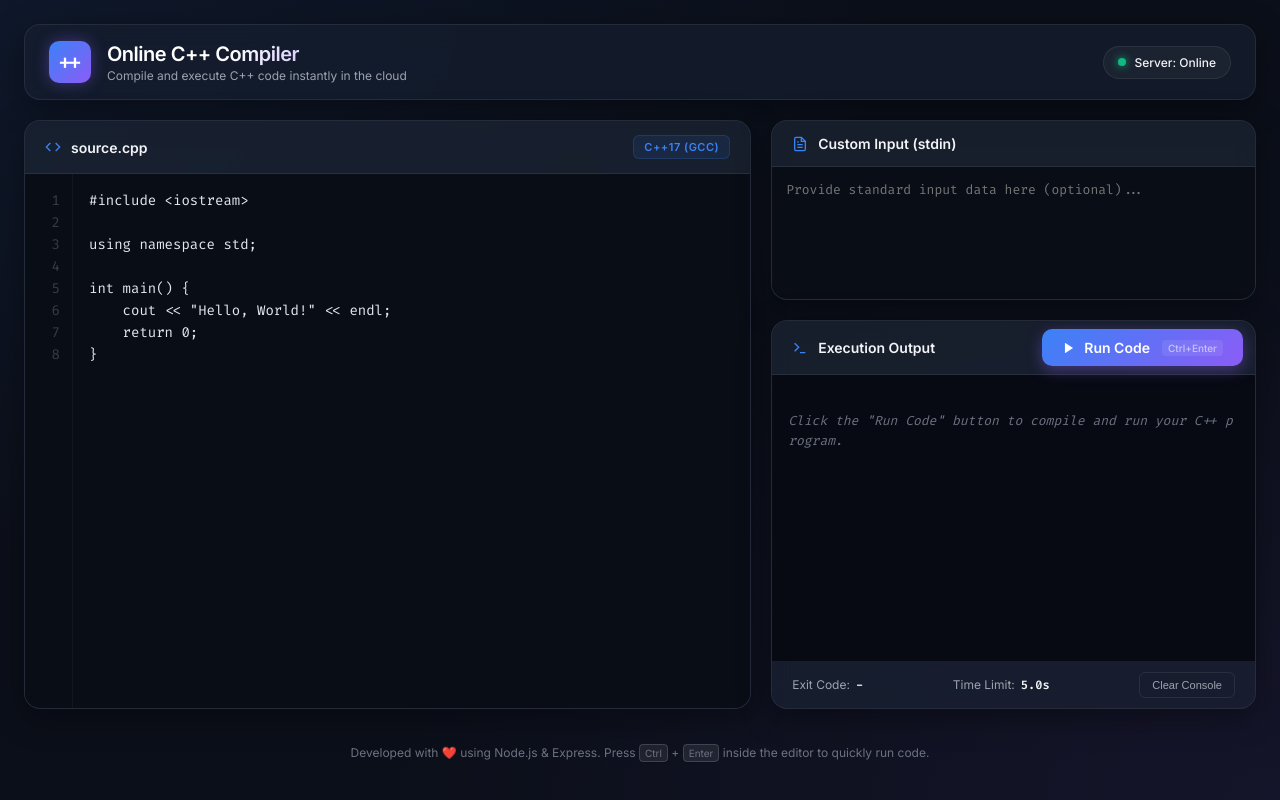
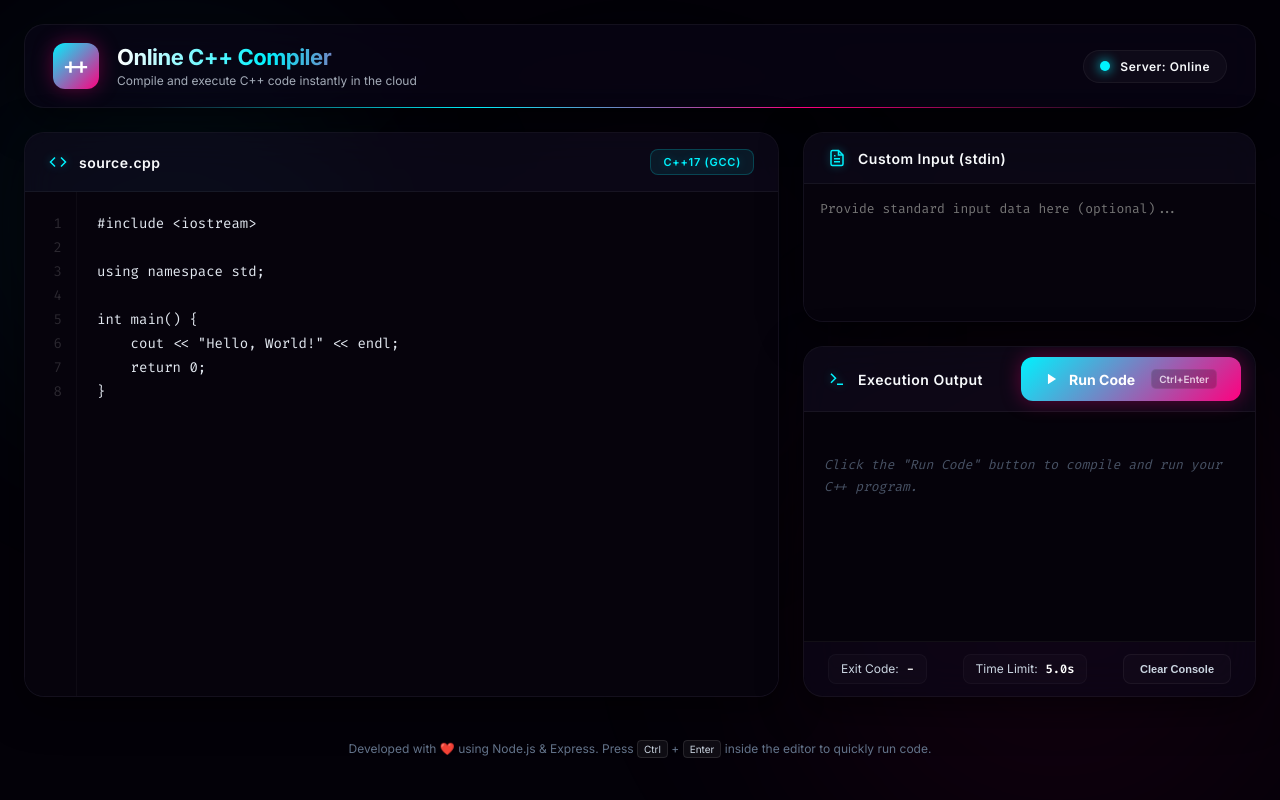
Before and after one commit to priyakant007/Compiler-c-, a plain HTML site: page frontend/index.html in a window 1280 px wide. Drawn offline with Linux system fonts and the light colour scheme.

Commit message:
new frontend

```diff
--- a/frontend/index.html
+++ b/frontend/index.html
@@ -11,6 +11,13 @@
     <link rel="stylesheet" href="style.css">
 </head>
 <body>
+    <!-- 🌌 Space Dust Background Overlay -->
+    <div class="nebula-bg">
+        <div class="nebula-glow-1"></div>
+        <div class="nebula-glow-2"></div>
+        <div class="nebula-glow-3"></div>
+    </div>
+
     <div class="app-container">
         <!-- Header -->
         <header class="app-header">
--- a/frontend/style.css
+++ b/frontend/style.css
@@ -1,29 +1,32 @@
-/* Reset & Variables */
+/* 🌌 Cosmic Nebula Design System */
 :root {
-    --bg-app: #0b0f19;
-    --bg-card: rgba(22, 31, 48, 0.7);
-    --border-color: rgba(255, 255, 255, 0.08);
-    --border-focus: #3b82f6;
+    --bg-app: #030108;
+    --bg-card: rgba(12, 6, 26, 0.55);
 
-    --text-primary: #f3f4f6;
-    --text-secondary: #9ca3af;
-    --text-muted: #6b7280;
+    --border-color: rgba(255, 255, 255, 0.05);
+    --border-glow-cyan: rgba(0, 242, 254, 0.4);
+    --border-glow-pink: rgba(255, 0, 127, 0.4);
 
-    --accent-blue: #3b82f6;
-    --accent-purple: #8b5cf6;
-    --accent-gradient: linear-gradient(135deg, #3b82f6 0%, #8b5cf6 100%);
-    --accent-glow: rgba(139, 92, 246, 0.4);
+    --text-primary: #f8fafc;
+    --text-secondary: #cbd5e1;
+    --text-muted: #64748b;
 
-    --terminal-bg: #070a13;
+    --accent-cyan: #00f2fe;
+    --accent-pink: #ff007f;
+    --accent-purple: #7e22ce;
+    --accent-gradient: linear-gradient(135deg, #00f2fe 0%, #ff007f 100%);
+    --accent-glow: rgba(255, 0, 127, 0.35);
+
+    --terminal-bg: #05020a;
     --terminal-success: #10b981;
-    --terminal-error: #ef4444;
+    --terminal-error: #ff2a6d;
     --terminal-warning: #f59e0b;
 
     --font-ui: 'Inter', -apple-system, BlinkMacSystemFont, "Segoe UI", Roboto, sans-serif;
     --font-code: 'Fira Code', 'JetBrains Mono', 'Courier New', monospace;
 
-    --card-shadow: 0 8px 32px 0 rgba(0, 0, 0, 0.37);
-    --transition-speed: 0.25s;
+    --card-shadow: 0 10px 40px 0 rgba(0, 0, 0, 0.55);
+    --transition-speed: 0.3s;
 }
 
 * {
@@ -40,64 +43,125 @@ body {
     display: flex;
     flex-direction: column;
     overflow-x: hidden;
-    /* Subtle background grid pattern */
-    background-image:
-        radial-gradient(at 0% 0%, rgba(59, 130, 246, 0.08) 0px, transparent 50%),
-        radial-gradient(at 100% 100%, rgba(139, 92, 246, 0.08) 0px, transparent 50%);
+    position: relative;
 }
 
-/* App Layout */
+/* 🌌 Ambient Cosmic Background Glows */
+.nebula-bg {
+    position: fixed;
+    top: 0;
+    left: 0;
+    width: 100vw;
+    height: 100vh;
+    z-index: -1;
+    overflow: hidden;
+    pointer-events: none;
+}
+
+.nebula-glow-1 {
+    position: absolute;
+    width: 600px;
+    height: 600px;
+    border-radius: 50%;
+    background: radial-gradient(circle, rgba(0, 242, 254, 0.08) 0%, transparent 70%);
+    top: -10%;
+    left: -10%;
+    filter: blur(80px);
+    animation: float 25s infinite alternate ease-in-out;
+}
+
+.nebula-glow-2 {
+    position: absolute;
+    width: 700px;
+    height: 700px;
+    border-radius: 50%;
+    background: radial-gradient(circle, rgba(255, 0, 127, 0.08) 0%, transparent 70%);
+    bottom: -15%;
+    right: -10%;
+    filter: blur(80px);
+    animation: float 30s infinite alternate-reverse ease-in-out;
+}
+
+.nebula-glow-3 {
+    position: absolute;
+    width: 500px;
+    height: 500px;
+    border-radius: 50%;
+    background: radial-gradient(circle, rgba(126, 34, 206, 0.06) 0%, transparent 70%);
+    top: 40%;
+    left: 50%;
+    transform: translate(-50%, -50%);
+    filter: blur(100px);
+}
+
+@keyframes float {
+    0% { transform: translateY(0) scale(1); }
+    100% { transform: translateY(50px) scale(1.15); }
+}
+
+/* App Container */
 .app-container {
-    max-width: 1400px;
+    max-width: 1440px;
     width: 100%;
     margin: 0 auto;
     padding: 24px;
     display: flex;
     flex-direction: column;
     flex: 1;
-    gap: 20px;
+    gap: 24px;
 }
 
-/* Header */
+/* Glass Header with Neon Accent Line */
 .app-header {
     display: flex;
     justify-content: space-between;
     align-items: center;
-    padding: 16px 24px;
+    padding: 18px 28px;
     background: var(--bg-card);
-    backdrop-filter: blur(12px);
-    -webkit-backdrop-filter: blur(12px);
+    backdrop-filter: blur(20px);
+    -webkit-backdrop-filter: blur(20px);
     border: 1px solid var(--border-color);
-    border-radius: 16px;
+    border-radius: 20px;
     box-shadow: var(--card-shadow);
+    position: relative;
+}
+
+.app-header::after {
+    content: '';
+    position: absolute;
+    bottom: -1px;
+    left: 10%;
+    width: 80%;
+    height: 1px;
+    background: linear-gradient(90deg, transparent, var(--accent-cyan), var(--accent-pink), transparent);
 }
 
 .brand {
     display: flex;
     align-items: center;
-    gap: 16px;
+    gap: 18px;
 }
 
 .logo-icon {
     font-family: var(--font-code);
     font-weight: 700;
-    font-size: 20px;
+    font-size: 22px;
     color: #fff;
     background: var(--accent-gradient);
-    width: 42px;
-    height: 42px;
+    width: 46px;
+    height: 46px;
     display: flex;
     align-items: center;
     justify-content: center;
-    border-radius: 10px;
-    box-shadow: 0 0 15px var(--accent-glow);
+    border-radius: 12px;
+    box-shadow: 0 0 20px var(--accent-glow);
 }
 
 .logo-text h1 {
-    font-size: 20px;
-    font-weight: 600;
+    font-size: 22px;
+    font-weight: 700;
     letter-spacing: -0.5px;
-    background: linear-gradient(120deg, #fff 40%, #a78bfa 100%);
+    background: linear-gradient(90deg, #ffffff, #00f2fe, #ff007f);
     -webkit-background-clip: text;
     -webkit-text-fill-color: transparent;
 }
@@ -105,126 +169,133 @@ body {
 .logo-text .subtitle {
     font-size: 12px;
     color: var(--text-secondary);
-    margin-top: 2px;
+    margin-top: 3px;
+    opacity: 0.8;
 }
 
 .system-status {
     display: flex;
     align-items: center;
-    gap: 8px;
-    background: rgba(255, 255, 255, 0.04);
-    padding: 8px 14px;
-    border-radius: 20px;
-    border: 1px solid var(--border-color);
+    gap: 10px;
+    background: rgba(255, 255, 255, 0.03);
+    padding: 8px 16px;
+    border-radius: 30px;
+    border: 1px solid rgba(255, 255, 255, 0.05);
     font-size: 12px;
-    font-weight: 500;
+    font-weight: 600;
+    letter-spacing: 0.5px;
 }
 
 .status-dot {
-    width: 8px;
-    height: 8px;
+    width: 10px;
+    height: 10px;
     border-radius: 50%;
 }
 
 .status-dot.online {
-    background-color: var(--terminal-success);
-    box-shadow: 0 0 8px var(--terminal-success);
+    background-color: var(--accent-cyan);
+    box-shadow: 0 0 12px var(--accent-cyan);
 }
 
 .status-dot.offline {
-    background-color: var(--terminal-error);
-    box-shadow: 0 0 8px var(--terminal-error);
+    background-color: var(--accent-pink);
+    box-shadow: 0 0 12px var(--accent-pink);
 }
 
-/* Workspace Grid */
+/* Workspace Grid Layout */
 .workspace {
     display: grid;
-    grid-template-columns: 1.2fr 0.8fr;
-    gap: 20px;
+    grid-template-columns: 1.25fr 0.75fr;
+    gap: 24px;
     flex: 1;
 }
 
-@media (max-width: 1024px) {
+@media (max-width: 1100px) {
     .workspace {
         grid-template-columns: 1fr;
     }
 }
 
-/* Common Card Styles */
+/* Glassmorphic Card Redesign */
 .card {
     background: var(--bg-card);
-    backdrop-filter: blur(12px);
-    -webkit-backdrop-filter: blur(12px);
+    backdrop-filter: blur(20px);
+    -webkit-backdrop-filter: blur(20px);
     border: 1px solid var(--border-color);
-    border-radius: 16px;
+    border-radius: 20px;
     box-shadow: var(--card-shadow);
     display: flex;
     flex-direction: column;
     overflow: hidden;
-    transition: border-color var(--transition-speed);
+    transition: all var(--transition-speed) ease-in-out;
 }
 
-.card:focus-within {
-    border-color: rgba(59, 130, 246, 0.4);
+.card:hover {
+    border-color: rgba(255, 255, 255, 0.08);
+    box-shadow: 0 15px 45px 0 rgba(0, 0, 0, 0.65);
 }
 
 .card-header {
     display: flex;
     justify-content: space-between;
     align-items: center;
-    padding: 14px 20px;
-    background: rgba(255, 255, 255, 0.02);
+    padding: 16px 24px;
+    background: rgba(255, 255, 255, 0.015);
     border-bottom: 1px solid var(--border-color);
 }
 
 .panel-title {
     display: flex;
     align-items: center;
-    gap: 10px;
+    gap: 12px;
     font-size: 14px;
     font-weight: 600;
     color: var(--text-primary);
+    letter-spacing: 0.5px;
 }
 
 .panel-title .icon {
-    width: 16px;
-    height: 16px;
-    color: var(--accent-blue);
+    width: 18px;
+    height: 18px;
+    color: var(--accent-cyan);
+    filter: drop-shadow(0 0 4px var(--border-glow-cyan));
 }
 
 .badge {
-    background: rgba(59, 130, 246, 0.1);
-    color: var(--accent-blue);
-    border: 1px solid rgba(59, 130, 246, 0.2);
-    padding: 4px 10px;
-    border-radius: 6px;
+    background: rgba(0, 242, 254, 0.08);
+    color: var(--accent-cyan);
+    border: 1px solid rgba(0, 242, 254, 0.2);
+    padding: 5px 12px;
+    border-radius: 8px;
     font-size: 11px;
     font-weight: 600;
-    letter-spacing: 0.5px;
+    letter-spacing: 0.75px;
+    text-shadow: 0 0 10px rgba(0, 242, 254, 0.3);
 }
 
-/* Editor Section */
+/* Editor Section Upgrades */
 .editor-section {
-    min-height: 500px;
+    min-height: 550px;
+    border-right: 1px solid var(--border-color);
 }
 
 .editor-container {
     display: flex;
     flex: 1;
     position: relative;
-    background: #090d16;
+    background: #06030c;
 }
 
 .line-numbers {
-    width: 48px;
-    padding: 16px 0;
+    width: 52px;
+    padding: 20px 0;
     text-align: right;
-    padding-right: 12px;
-    border-right: 1px solid rgba(255, 255, 255, 0.04);
-    color: rgba(255, 255, 255, 0.2);
+    padding-right: 14px;
+    border-right: 1px solid rgba(255, 255, 255, 0.03);
+    color: rgba(255, 255, 255, 0.15);
     font-family: var(--font-code);
     font-size: 14px;
-    line-height: 22px;
+    line-height: 24px;
     user-select: none;
     display: flex;
     flex-direction: column;
@@ -238,117 +309,132 @@ body {
     color: #e2e8f0;
     font-family: var(--font-code);
     font-size: 14px;
-    line-height: 22px;
-    padding: 16px;
+    line-height: 24px;
+    padding: 20px;
     resize: none;
     white-space: pre;
     overflow-x: auto;
+    caret-color: var(--accent-cyan);
 }
 
-/* IO Section (Right Column) */
+.editor-section:focus-within {
+    border-color: rgba(0, 242, 254, 0.3);
+    box-shadow: 0 0 25px rgba(0, 242, 254, 0.1);
+}
+
+/* IO Section Layout */
 .io-section {
     display: flex;
     flex-direction: column;
-    gap: 20px;
+    gap: 24px;
 }
 
 .input-panel {
-    flex: 0 0 180px;
+    flex: 0 0 190px;
+}
+
+.input-panel:focus-within {
+    border-color: rgba(255, 255, 255, 0.15);
 }
 
 .input-textarea {
     width: 100%;
     height: 100%;
     flex: 1;
-    background: #090d16;
+    background: #06030c;
     border: none;
     outline: none;
-    color: #e2e8f0;
+    color: #cbd5e1;
     font-family: var(--font-code);
     font-size: 13px;
-    padding: 14px;
+    padding: 16px;
     resize: none;
 }
 
+/* Output Console */
 .output-panel {
     flex: 1;
     display: flex;
     flex-direction: column;
-    min-height: 300px;
+    min-height: 320px;
+}
+
+.output-panel:focus-within {
+    border-color: rgba(255, 0, 127, 0.25);
+    box-shadow: 0 0 25px rgba(255, 0, 127, 0.08);
 }
 
 .actions-header {
-    padding: 8px 12px 8px 20px;
+    padding: 10px 14px 10px 24px;
 }
 
-.actions {
-    display: flex;
-    align-items: center;
-}
-
-/* Run Button styling with gradients & micro-animations */
+/* Neon Gradient RUN button */
 .btn-run {
     background: var(--accent-gradient);
     color: #ffffff;
     border: none;
     outline: none;
-    padding: 10px 20px;
+    padding: 12px 24px;
     font-family: var(--font-ui);
-    font-weight: 600;
+    font-weight: 700;
     font-size: 14px;
-    border-radius: 10px;
+    border-radius: 12px;
     cursor: pointer;
     display: flex;
     align-items: center;
-    gap: 8px;
-    box-shadow: 0 4px 15px var(--accent-glow);
-    transition: all var(--transition-speed) cubic-bezier(0.4, 0, 0.2, 1);
+    gap: 10px;
+    box-shadow: 0 0 20px var(--accent-glow);
+    transition: all 0.3s cubic-bezier(0.25, 0.8, 0.25, 1);
     position: relative;
-    overflow: hidden;
 }
 
 .btn-run:hover {
-    transform: translateY(-2px);
-    box-shadow: 0 6px 20px var(--accent-glow);
-    filter: brightness(1.1);
+    transform: translateY(-2px) scale(1.02);
+    box-shadow: 0 0 30px rgba(255, 0, 127, 0.65), 0 0 15px rgba(0, 242, 254, 0.4);
+    filter: brightness(1.08);
 }
 
 .btn-run:active {
-    transform: translateY(0);
+    transform: translateY(0) scale(1);
 }
 
 .btn-run:disabled {
-    background: #273142;
+    background: #1b1627;
+    color: var(--text-muted);
     cursor: not-allowed;
     box-shadow: none;
     transform: none;
+    border: 1px solid rgba(255, 255, 255, 0.03);
 }
 
 .btn-icon {
     width: 14px;
     height: 14px;
-    transition: transform var(--transition-speed);
+    color: #fff;
+    transition: transform 0.3s;
 }
 
 .btn-run:hover .btn-icon {
-    transform: scale(1.1) rotate(5deg);
+    transform: scale(1.15) rotate(10deg);
 }
 
 .shortcut {
     font-size: 10px;
-    opacity: 0.6;
-    background: rgba(255, 255, 255, 0.15);
-    padding: 2px 6px;
-    border-radius: 4px;
-    font-weight: 500;
-    margin-left: 4px;
+    opacity: 0.8;
+    background: rgba(0, 0, 0, 0.25);
+    padding: 3px 7px;
+    border-radius: 5px;
+    font-weight: 600;
+    margin-left: 6px;
+    color: rgba(255, 255, 255, 0.9);
+    border: 1px solid rgba(255, 255, 255, 0.08);
 }
 
-/* Terminal Display */
+/* Terminal Styling */
 .terminal-container {
     flex: 1;
     background: var(--terminal-bg);
-    padding: 16px;
+    padding: 20px;
     overflow-y: auto;
     display: flex;
     flex-direction: column;
@@ -358,42 +444,49 @@ body {
 .terminal-output {
     font-family: var(--font-code);
     font-size: 13px;
-    line-height: 20px;
+    line-height: 22px;
     white-space: pre-wrap;
     word-break: break-all;
-    color: #e5e7eb;
+    color: #cbd5e1;
 }
 
 .terminal-output.placeholder-text {
     color: var(--text-muted);
     font-style: italic;
+    opacity: 0.7;
 }
 
 .terminal-output.success-text {
-    color: #10b981;
+    color: var(--accent-cyan);
+    text-shadow: 0 0 10px rgba(0, 242, 254, 0.2);
 }
 
 .terminal-output.error-text {
-    color: #f87171;
+    color: var(--accent-pink);
+    text-shadow: 0 0 10px rgba(255, 0, 127, 0.2);
 }
 
 .terminal-output.system-text {
-    color: #60a5fa;
+    color: #a78bfa;
 }
 
-/* Terminal Footer stats & controls */
+/* Terminal Footer */
 .terminal-footer {
     display: flex;
     justify-content: space-between;
     align-items: center;
-    padding: 10px 20px;
-    background: rgba(255, 255, 255, 0.01);
+    padding: 12px 24px;
+    background: rgba(255, 255, 255, 0.005);
     font-size: 12px;
 }
 
 .stat-item {
     display: flex;
-    gap: 6px;
+    gap: 8px;
+    background: rgba(255, 255, 255, 0.02);
+    padding: 6px 12px;
+    border-radius: 8px;
+    border: 1px solid rgba(255, 255, 255, 0.03);
 }
 
 .stat-label {
@@ -402,50 +495,50 @@ body {
 
 .stat-val {
     font-family: var(--font-code);
-    color: var(--text-primary);
+    color: #fff;
     font-weight: 600;
 }
 
 .btn-clear {
-    background: transparent;
+    background: rgba(255, 255, 255, 0.02);
     border: 1px solid var(--border-color);
     color: var(--text-secondary);
-    padding: 6px 12px;
-    border-radius: 6px;
+    padding: 8px 16px;
+    border-radius: 8px;
     cursor: pointer;
     font-size: 11px;
-    font-weight: 500;
+    font-weight: 600;
     transition: all var(--transition-speed);
 }
 
 .btn-clear:hover {
-    background: rgba(255, 255, 255, 0.05);
+    background: rgba(255, 255, 255, 0.06);
     color: var(--text-primary);
-    border-color: var(--text-secondary);
+    border-color: rgba(255, 255, 255, 0.15);
 }
 
-/* General Footer styling */
+/* App Footer */
 .app-footer {
     text-align: center;
-    padding: 16px;
+    padding: 20px;
     font-size: 12px;
     color: var(--text-muted);
 }
 
 kbd {
-    background: rgba(255, 255, 255, 0.08);
-    border: 1px solid rgba(255, 255, 255, 0.15);
+    background: rgba(255, 255, 255, 0.05);
+    border: 1px solid rgba(255, 255, 255, 0.1);
     border-radius: 4px;
-    padding: 2px 5px;
+    padding: 2px 6px;
     font-family: var(--font-ui);
     font-size: 10px;
-    box-shadow: 0 1px 0 rgba(0,0,0,0.2);
+    color: var(--text-secondary);
 }
 
-/* Scrollbars */
+/* Scrollbar Upgrades */
 ::-webkit-scrollbar {
-    width: 8px;
-    height: 8px;
+    width: 10px;
+    height: 10px;
 }
 
 ::-webkit-scrollbar-track {
@@ -453,19 +546,24 @@ kbd {
 }
 
 ::-webkit-scrollbar-thumb {
-    background: rgba(255, 255, 255, 0.1);
-    border-radius: 4px;
+    background: rgba(255, 255, 255, 0.06);
+    border-radius: 5px;
+    border: 2px solid transparent;
+    background-clip: padding-box;
 }
 
 ::-webkit-scrollbar-thumb:hover {
-    background: rgba(255, 255, 255, 0.2);
+    background: rgba(255, 255, 255, 0.15);
+    border-radius: 5px;
+    border: 2px solid transparent;
+    background-clip: padding-box;
 }
 
 /* Loading state spinner */
 .spinner {
-    width: 14px;
-    height: 14px;
-    border: 2px solid rgba(255, 255, 255, 0.3);
+    width: 16px;
+    height: 16px;
+    border: 2px solid rgba(255, 255, 255, 0.25);
     border-top: 2px solid #ffffff;
     border-radius: 50%;
     animation: spin 0.8s linear infinite;
```
